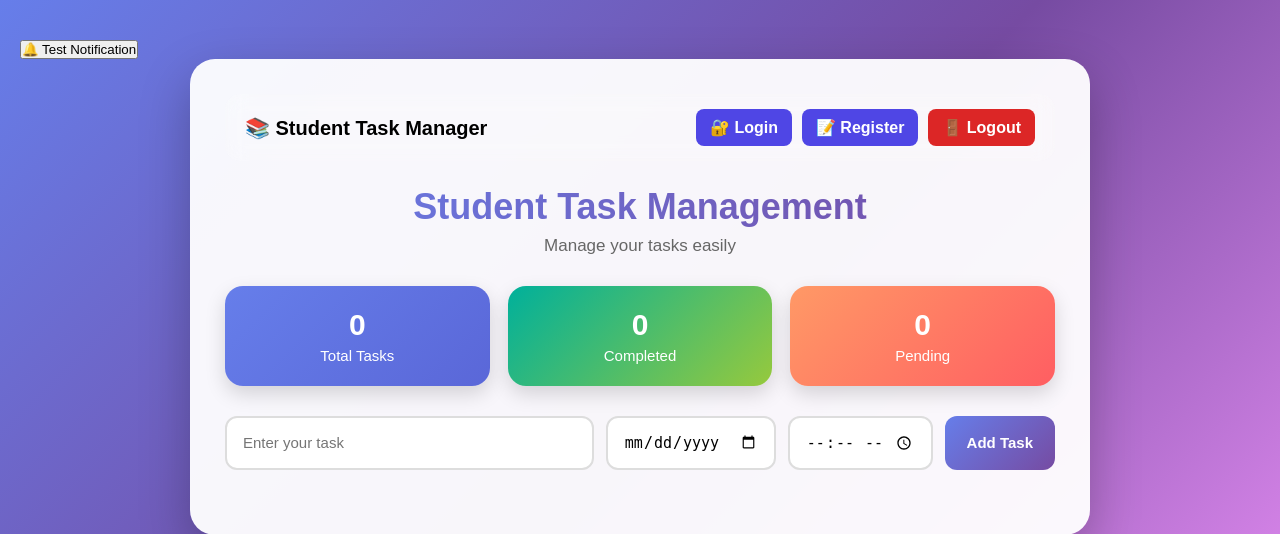
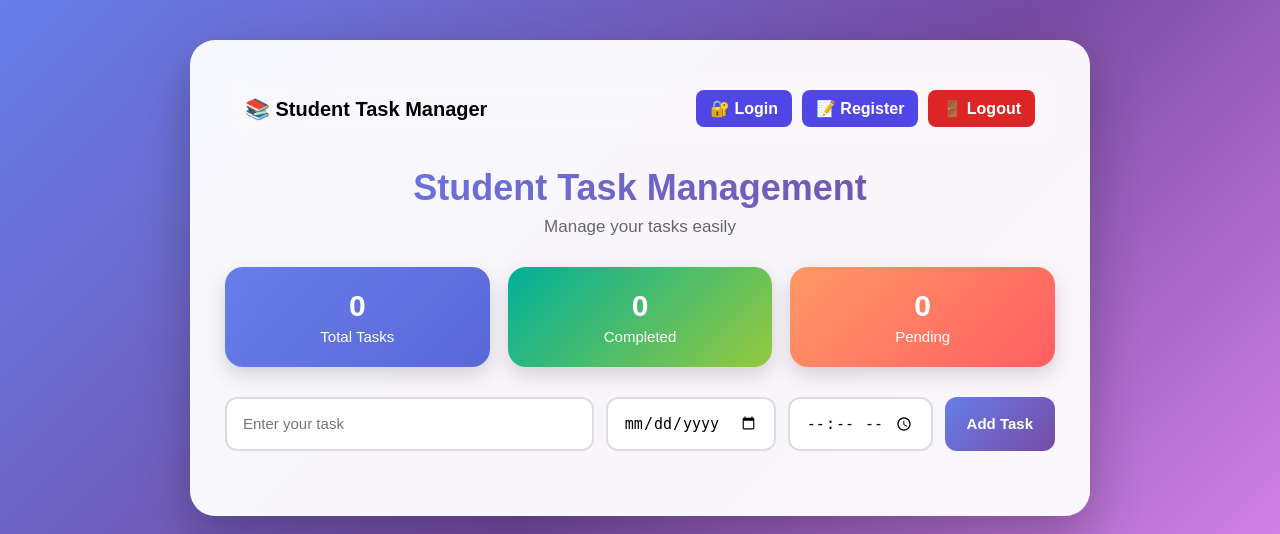
Before and after one commit to yaswanthdakkatha123/student-task-management, a Flask app: page / in a window 1280 px wide. Shown: the top 534 px of the page. Run offline with Flask 3, Linux system fonts and the light colour scheme; some libraries are stand-ins or nearby versions.

Commit message:
Update index.html

```diff
--- a/templates/index.html
+++ b/templates/index.html
@@ -15,10 +15,6 @@
 </head>
 
 <body>
-
-    <button onclick="testNotification()">
-        🔔 Test Notification
-    </button>
 
     <div class="container">
 
@@ -487,83 +483,6 @@ if ("Notification" in window) {
 
 </script>
 
-
-<!-- TEST NOTIFICATION -->
-
-<script>
-
-function testNotification() {
-
-    if (!("Notification" in window)) {
-
-        alert(
-            "This browser does not support notifications."
-        );
-
-        return;
-    }
-
-
-    if (Notification.permission !== "granted") {
-
-        alert(
-            "Please allow notifications first."
-        );
-
-        return;
-    }
-
-
-    if (!("serviceWorker" in navigator)) {
-
-        alert(
-            "Service Worker is not supported."
-        );
-
-        return;
-    }
-
-
-    navigator.serviceWorker.ready
-
-        .then(function(registration) {
-
-            return registration.showNotification(
-                "Student Task Manager 🔔",
-                {
-                    body:
-                        "Notification is working successfully!"
-                }
-            );
-
-        })
-
-        .then(function() {
-
-            console.log(
-                "Test notification sent successfully."
-            );
-
-        })
-
-        .catch(function(error) {
-
-            console.error(
-                "Notification error:",
-                error
-            );
-
-            alert(
-                "Notification error: " +
-                error.message
-            );
-
-        });
-
-}
-
-</script>
-
 </body>
 
 </html>
```
